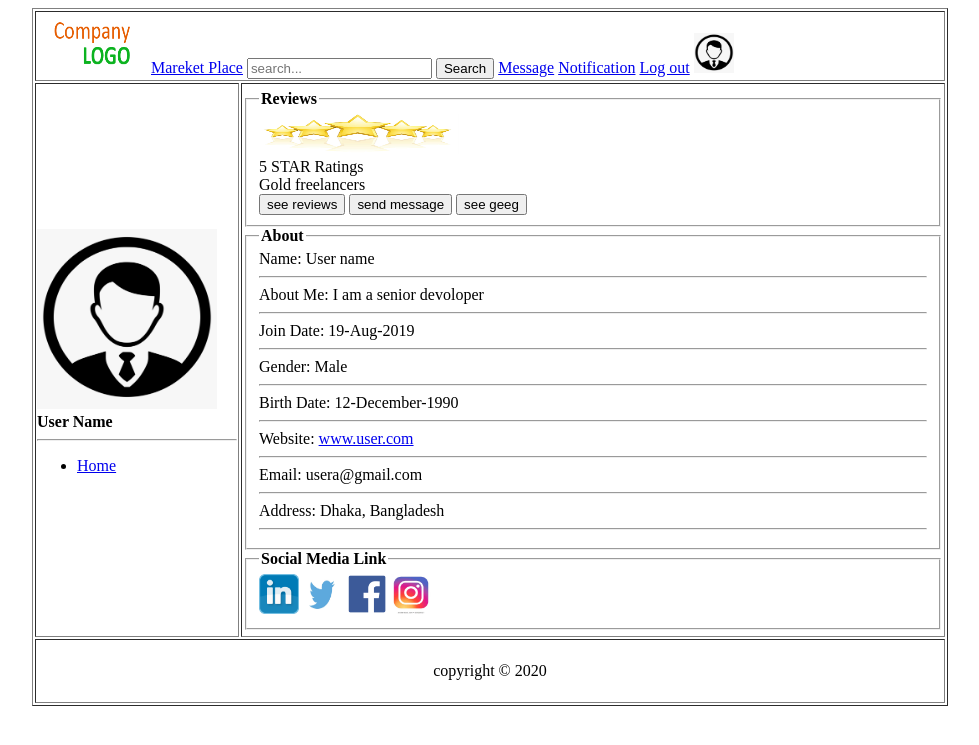
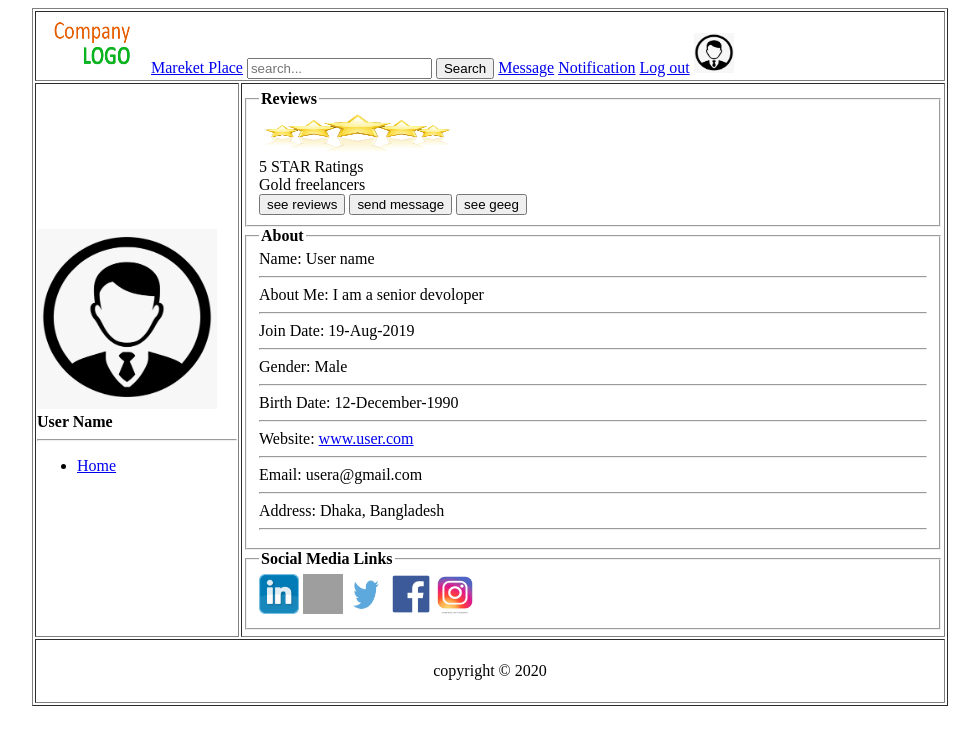
Before and after one commit to abdullah-998/WebTechnologies_D_G9_MarketplacePlatform, a PHP site: page /view/profile.php in a window 1280 px wide. Shown: the top 745 px of the page, without its empty margins (150-1129 px from the left). Run offline with PHP 8.4, Linux system fonts and the light colour scheme; grey boxes are pictures that could not be loaded.

Commit message:
profile done

```diff
--- a/view/profile.php
+++ b/view/profile.php
@@ -51,8 +51,9 @@
 
                </fieldset>
                <fieldset>
-                   <legend><b>Social Media Link</b></legend>
+                   <legend><b>Social Media Links</b></legend>
                    <a href="https://www.linkedin.com"><img src="../asset/lk.webp" height="40px" width="40px"></a>
+                   <a href="https://www.github.com"><img src="../asset/git.png" height="40px" width="40px"></a>
                    <a href="https://www.twitter.com"><img src="../asset/tw.jpg" height="40px" width="40px"></a>
                    <a href="https://www.facebook.com"><img src="../asset/fb.png" height="40px" width="40px"></a>
                    <a href="https://www.instragram.com"><img src="../asset/ins.webp" height="40px" width="40px"></a>
```
